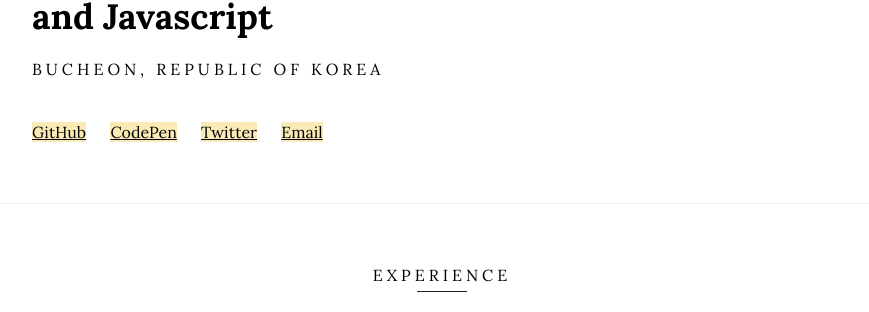
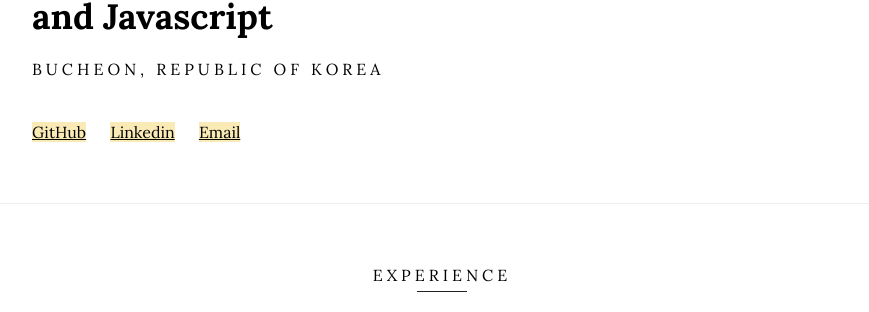
Before and after one commit to khgapa/khgapa.github.io, a Jekyll site: the page built from index.html, in a window 1280 px wide. Shown: the part 363-675 px from the top of the page, without its empty margins (198-1067 px from the left). Built offline with Jekyll 4.4.1, drawn with Linux system fonts in a browser that asks for light colours.

Commit message:
Update header.html

```diff
--- a/_includes/header.html
+++ b/_includes/header.html
@@ -6,11 +6,10 @@
             <p class="intro__post">{{ site.location }}</p>
         </div>
 
-        {{ if site.github_username or site.codepen_username or site.twitter_username or site.email_address }}
+        {{ if site.github_username or site.codepen_username or site.linkedin_username or site.email_address }}
         <div class="social">
             {{ if site.github_username }}<a href="http://github.com/{{ site.github_username }}" target="_blank">GitHub</a>{{ endif }}
-            {{ if site.codepen_username }}<a href="http://codepen.io/{{ site.codepen_username }}" target="_blank">CodePen</a>{{ endif }}
-            {{ if site.twitter_username }}<a href="http://twitter.com/{{ site.twitter_username }}" target="_blank">Twitter</a>{{ endif }}
+            {{ if site.linkedin_username }}<a href="http://linkedin.com/{{ site.linkedin_username }}" target="_blank">Linkedin</a>{{ endif }}
             {{ if site.email_address }}<a href="mailto:{{ site.email_address }}" target="_blank">Email</a>{{ endif }}
         </div>
         {{ endif }}
```
